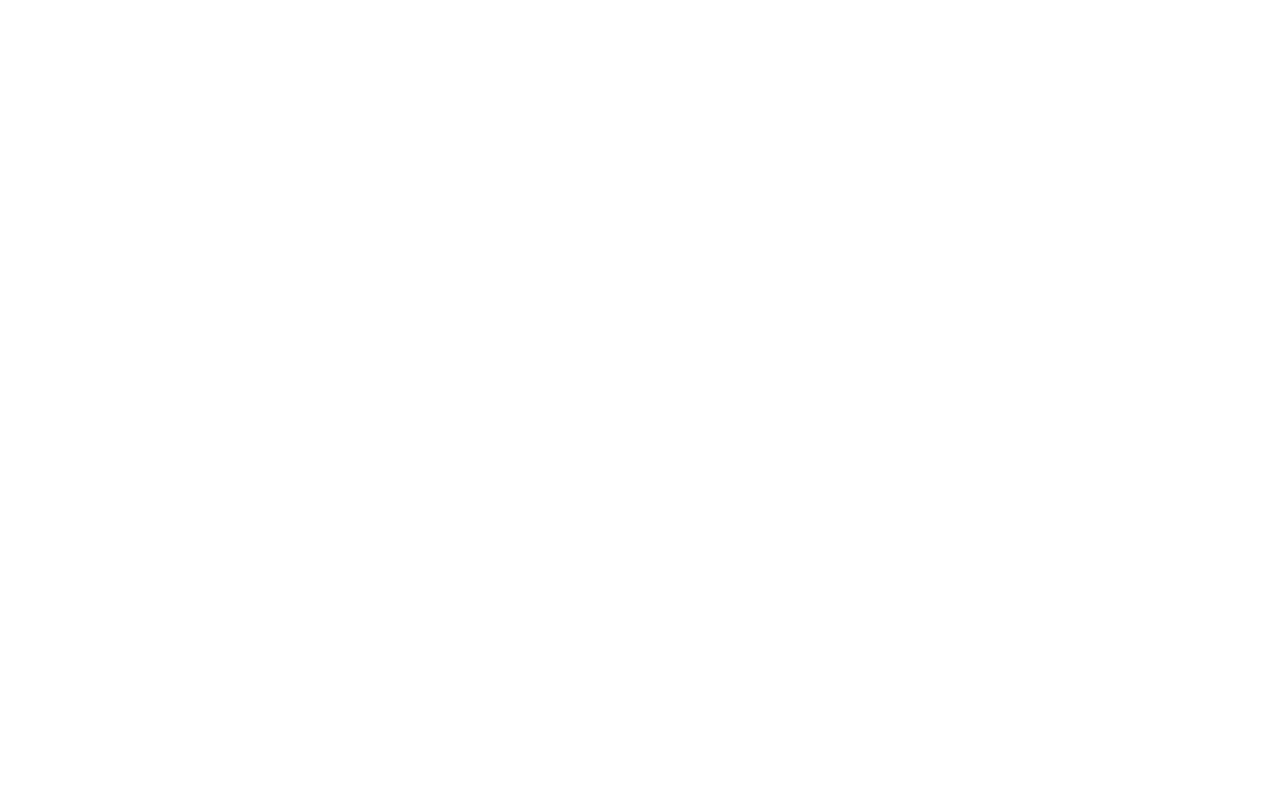
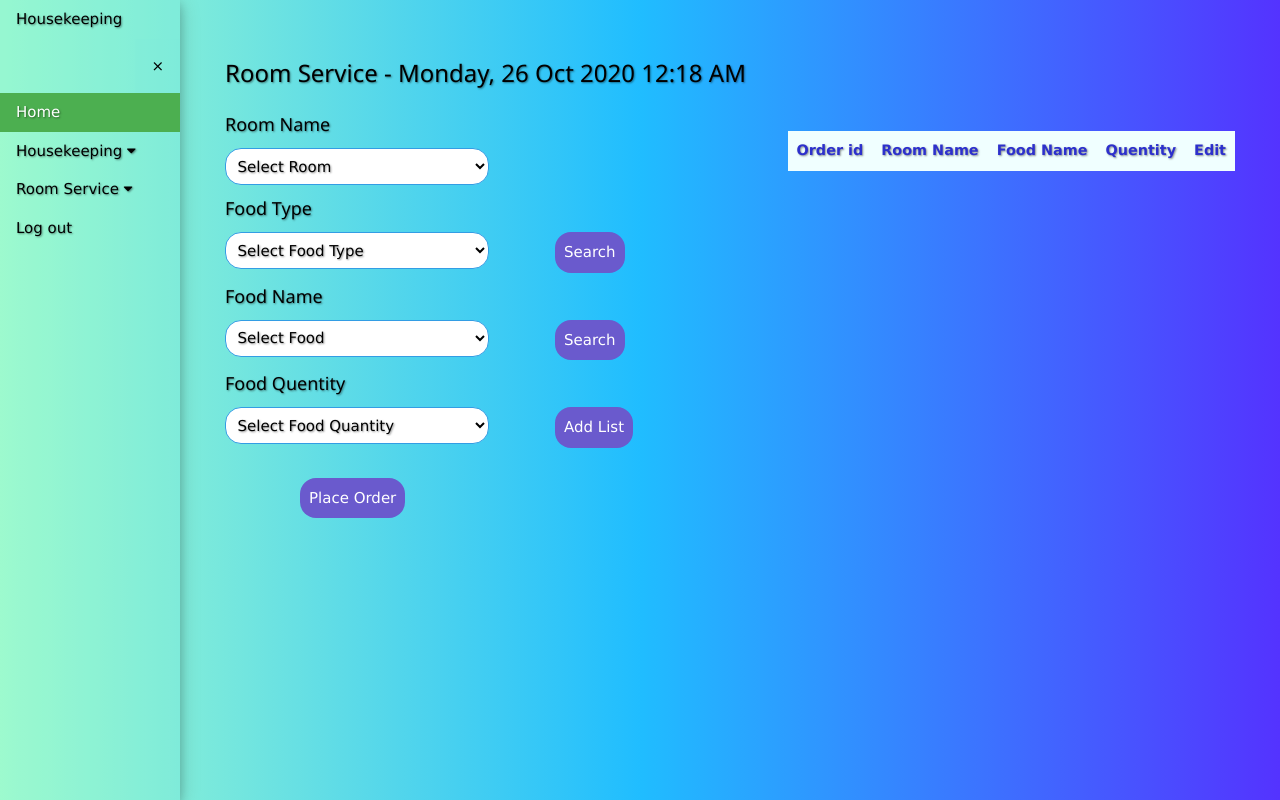
Before and after one commit to shuvra-matrix/-Housekeeping-Management-System-in-the-Hospitality-Industry, a Django app: page /room_service/ in a window 1280 px wide. Before the commit the page is empty. Run offline with Django 3.2, Linux system fonts and the light colour scheme; data comes from the database, SQL or seed files in the repository; both versions use the stored data as it was after the commit; lists and menus that the app fills with data are empty.

Commit message:
add room food service

```diff
--- a/hms/hms_app/admin.py
+++ b/hms/hms_app/admin.py
@@ -1,5 +1,5 @@
 from django.contrib import admin
-from hms_app.models import Admin, Housekeeper, Room_floor, Room, Room_details, Housekeeper_details, Housekeeper_room_visit,Staff,Food_type,Food_drinks,Food_quentity,Room_service
+from hms_app.models import Admin, Housekeeper, Room_floor, Room, Room_details, Housekeeper_details, Housekeeper_room_visit, Staff, Food_type, Food_drinks, Food_quentity, Room_service,Food_order_list
 # Register your models here.
 admin.site.register(Admin),
 admin.site.register(Housekeeper),
@@ -13,3 +13,4 @@ admin.site.register(Room_service),
 admin.site.register(Food_type),
 admin.site.register(Food_drinks),
 admin.site.register(Food_quentity),
+admin.site.register(Food_order_list),
--- a/hms/hms_app/urls.py
+++ b/hms/hms_app/urls.py
@@ -45,6 +45,7 @@ urlpatterns = [
      path("food/delete_food",views.add_food,name="delete_food"),
     path("food/update_quentity", views.add_food, name="edit_quentity"),
      path("food/delete_quentity",views.add_food,name="delete_quentity"),
+    path("room_service/place_order", views.place_order, name="place_order"),
 
 
 ]
--- a/hms/hms_app/views.py
+++ b/hms/hms_app/views.py
@@ -1,6 +1,6 @@
 from django.shortcuts import render,redirect
 from django.http import HttpResponse
-from hms_app.models import Admin, Food_type, Housekeeper, Room_floor, Room, Room_details, Housekeeper_details,Housekeeper_room_visit,Staff,Food_quentity,Food_drinks,Food_type,Room_service
+from hms_app.models import Admin, Food_type, Housekeeper, Room_floor, Room, Room_details, Housekeeper_details, Housekeeper_room_visit, Staff, Food_quentity, Food_drinks, Food_type, Room_service, Food_order_list
 from random import randint
 
 # Create your views here.
@@ -401,6 +401,7 @@ def food(request):
 
 
 def add_food(request):
+
     if request.method == "POST":
         if request.POST.get("add_food_type") == "add_food_type":
             add_food_type = "add_food_type"
@@ -507,4 +508,104 @@ def add_food(request):
 
 
 def room_service(request):
-    return render(request,"admins/add_room_service.html")
+    food_type = Food_type.objects.all()
+    room_details = Room.objects.all()
+    if request.method == "POST":
+        if request.POST.get("food_types") == "food_types":
+            del request.session['initial']
+            request.session["second_initial"] = "second_initial"
+            room_id = request.POST.get("room_id")
+            room_details = Room.objects.all().filter(room_id=room_id)
+            request.session["room_id"] = room_id
+            food_type_id = request.POST.get("food_type")
+            food_type_details = Food_type.objects.all().filter(id=food_type_id)
+            select_food = Food_drinks.objects.all().filter(food_type=food_type_id)
+            request.session['food_type_id'] = food_type_id
+            for i in food_type_details:
+                request.session['food_type_name'] = i.food_type
+            if request.session.has_key('room_id'):
+                room_id = request.session.get("room_id")
+                list_data = Food_order_list.objects.all().filter(room=room_id)
+            else:
+                list_data = None
+            my_dicts = {
+                "list_data": list_data,
+                "room_details": room_details,
+                "select_food":select_food,
+                "food_type_details": food_type_details,
+            }
+            return render(request, "admins/add_room_service.html", context=my_dicts)
+
+        elif request.POST.get("foods") == "foods":
+            del request.session["second_initial"]
+            food_id = request.POST.get("food")
+            request.session['food_drinks_id'] = food_id
+            room_id = request.session.get("room_id")
+            room_details = Room.objects.all().filter(room_id=room_id)
+            food_type_id = request.session.get("food_type_id")
+            food_details = Food_drinks.objects.all().filter(id=food_id)
+            food_type_details = Food_type.objects.all().filter(id=food_type_id)
+            for i in food_type_details:
+                food_quentity_details = Food_quentity.objects.all().filter(food_type=i.id)
+
+                request.session['foods'] = "foods"
+                request.session['third_initial'] = "third_initial"
+                if request.session.has_key('room_id'):
+                    room_id = request.session.get("room_id")
+                    list_data = Food_order_list.objects.all().filter(room=room_id)
+                else:
+                    list_data = None
+                dicts = {
+                    "list_data": list_data,
+                    "room_details": room_details,
+                    "food_type_details":food_type_details,
+                    "food_details": food_details,
+                    "food_quentity_details": food_quentity_details,
+
+                }
+
+                return render(request, "admins/add_room_service.html", context=dicts)
+
+        elif request.POST.get("food_quentity") == "food_quentity":
+            food_quentity_id = request.POST.get("foods_quentity")
+            room_id = request.session.get("room_id")
+            food_type_id = request.session.get('food_type_id')
+            food_id = request.session.get('food_drinks_id')
+            room_details = Room.objects.get(room_id=room_id)
+            food_details = Food_drinks.objects.get(id=food_id)
+            food_quentiry = Food_quentity.objects.get(id=food_quentity_id)
+            create_data = Food_order_list.objects.create(room=room_details,food_name=food_details,quentity=food_quentiry)
+
+            return redirect("/room_service")
+
+        elif request.POST.get("delete_list") == "delete_list":
+            list_id = request.POST.get("list_id")
+            delete_list = Food_order_list.objects.filter(id=list_id).delete()
+            return redirect("/room_service")
+
+    if request.session.has_key('room_id'):
+        room_id = request.session.get("room_id")
+        list_data = Food_order_list.objects.all().filter(room=room_id)
+    else:
+        list_data = None
+
+    my_dict = {
+        "list_data": list_data,
+        "room_details": room_details,
+        "food_type": food_type,
+    }
+
+    request.session['initial'] = "initial"
+    request.session['second_initial'] = "second_initial"
+    request.session['third_initial'] = "third_initial"
+    return render(request,"admins/add_room_service.html",context=my_dict)
+
+
+
+def place_order(request):
+    room_id = request.session.get("room_id")
+    list_data = Food_order_list.objects.all().filter(room=room_id).delete()
+    del request.session["room_id"]
+    del request.session['food_drinks_id']
+    del request.session['food_type_id']
+    return redirect("/room_service")
--- a/hms/templates/admins/add_food.html
+++ b/hms/templates/admins/add_food.html
@@ -151,7 +151,7 @@
                         <input type="text" value="{{i.food_type}}" name="food_type" class="input_class">
             </div>
             <div class="button_class">
-                <button onclick="return confirm('Are you sure you want to Add Food Types ?')" class="button-29" name="update" type="submit">Submit</button>
+                <button onclick="return confirm('Are you sure you want to Update Food Types ?')" class="button-29" name="update" type="submit">Update</button>
             </div>
          </div>
         <input type="hidden" name="updated_food_type" value="updated_food_type">
@@ -238,7 +238,7 @@
                     <input type="text" name="quentity" value="{{i.quentity}}" class="input_class">
                 </div>
                 <div class="button_class">
-                    <button onclick="return confirm('Are you sure you want to Add Quentity ?')" class="button-29" name="update" type="submit">Submit</button>
+                    <button onclick="return confirm('Are you sure you want to Update Quentity ?')" class="button-29" name="update" type="submit">Update</button>
                 </div>
          </div>
         <input type="hidden" name="updated_quentity" value="added_quentity">
--- a/hms/templates/admins/add_room_service.html
+++ b/hms/templates/admins/add_room_service.html
@@ -0,0 +1,175 @@
+{% extends 'admins/header.html' %}
+{% block body_block %}
+<div id="main" style="overflow: hidden; margin-left: 180px;">
+    <div class="w3-container w3-display-container">
+            <span title="open Sidebar" style="display: none;" id="openNav" class="w3-button w3-transparent w3-display-topleft w3-xlarge" onclick="w3_open()">☰</span>
+
+    </div>
+    <div class="room_main" style="overflow: auto;">
+        <div class="">
+            <h3>Room Service - Monday, 26 Oct 2020 12:18 AM</h3>
+        </div>
+
+
+     <div style="display: flex; flex-direction: row;">
+
+            <div style=" display: flex; flex-direction: column; flex: 10 30 ;position: relative; width: 100%; ">
+                 <div >
+                    <h5>Room Name</h5>
+                    <div style="display: flex;flex-direction: row;">
+                        <div style="width: 330px;">
+                        <form action="{% url 'hmsapp:room_service' %}" method="POST">
+                           {% csrf_token %}
+                            <select name="room_id" class="input_class">
+                                 {% if 'initial' in request.session %}
+                                    <option value="">Select Room</option>
+                                {% endif %}
+
+                                {% if 'room_id' in request.session %}
+                                    {% for i in room_details %}
+                                    <option value="{{i.room_id}}">{{i.room_name}}</option>
+                                    {% endfor %}
+                                {% endif %}
+                                    {% for i in room_details %}
+                                        <option value="{{i.room_id}}">{{i.room_name}}</option>
+                                    {% endfor %}
+                                </select>
+                            </div>
+                    </div>
+                </div>
+                <div >
+                    <h5>Food Type</h5>
+                    <div style="display: flex;flex-direction: row;">
+                        <div style="width: 330px;">
+                            <select name="food_type" class="input_class">
+                                 {% if 'initial' in request.session %}
+                                    <option value="">Select Food Type</option>
+                                    {% endif %}
+
+                                {% if 'food_type_id' in request.session %}
+                                    {% for i in food_type_details %}
+                                    <option value="{{i.id}}">{{i.food_type}}</option>
+                                    {% endfor %}
+                                {% endif %}
+                                    {% for i in food_type %}
+                                    <option value="{{i.id}}">{{i.food_type}}</option>
+                                    {% endfor %}
+                                </select>
+                            </div>
+                            <input type="hidden" name="food_types" value="food_types">
+                            <div>
+                                <button style="padding: .6rem; background-color: slateblue; border-radius: 16px; border: 0px; color: white;" type="submit">Search</button>
+                            </div>
+                        </form>
+                    </div>
+                </div>
+                <div >
+                    <h5>Food Name</h5>
+                    <div style="display: flex;flex-direction: row;">
+                        <div style="width: 330px;">
+                         <form action="{% url 'hmsapp:room_service' %}" method="POST">
+                             {% csrf_token %}
+                                <select name="food" class="input_class">
+                                    {% if 'second_initial' in request.session %}
+                                        <option value="">Select Food</option>
+                                    {% endif %}
+
+                                    {% if 'foods' in request.session %}
+                                    {% for i in food_details %}
+                                    <option value="{{i.id}}">{{i.food_name}}</option>
+                                    {% endfor %}
+                                    {% endif %}
+
+                                    {% if select_food %}
+                                    {% for i in select_food %}
+                                    <option value="{{i.id}}">{{i.food_name}}</option>
+                                    {% endfor %}
+                                    {% endif %}
+
+                                </select>
+
+                        </div>
+                        <div>
+                            <button style="padding: .6rem; background-color: slateblue; border-radius: 16px; border: 0px; color: white;" type="submit">Search</button>
+                        </div>
+                         <input type="hidden" name="foods" value="foods">
+                    </div>
+                    </form>
+                </div>
+                <div>
+                    <h5>Food Quentity</h5>
+                    <div style="display: flex;flex-direction: row;">
+                              <div style="width: 330px;">
+                         <form action="{% url 'hmsapp:room_service' %}" method="POST">
+                             {% csrf_token %}
+                                <select name="foods_quentity" class="input_class">
+                                    {% if 'third_initial' in request.session %}
+                                        <option value="">Select Food Quantity</option>
+                                    {% endif %}
+
+                                    {% if food_quentity_details %}
+                                    {% for i in food_quentity_details %}
+                                    <option value="{{i.id}}">{{i.quentity}}</option>
+                                    {% endfor %}
+                                    {% endif %}
+
+                                </select>
+
+                        </div>
+                        <div>
+                            <button style="padding: .6rem; background-color: slateblue; border-radius: 16px; border: 0px; color: white;" type="submit">Add List</button>
+                        </div>
+                    </div>
+                    <input type="hidden" name="food_quentity" value="food_quentity">
+                </form>
+                </div>
+                <form action="{% url 'hmsapp:place_order' %}" method="POST">
+                     {% csrf_token %}
+                <div style="margin-top: 2rem; margin-left: 5rem;">
+                    <button onclick="return confirm('Are you sure you want to place order?')" style="padding: .6rem; background-color: slateblue; border-radius: 16px; border: 0px; color: white;" type="submit">Place Order</button>
+                </div>
+                </form>
+
+            </div>
+        <div>
+        <div class="room_table" style="display: flex; flex: 20 30; overflow: auto;" >
+            <table class="table_class">
+                <thead class="table_head">
+                    <th>Order id</th>
+                    <th>Room Name</th>
+                    <th>Food Name</th>
+                    <th>Quentity</th>
+                    <th>Edit</th>
+                </thead>
+                <tbody>
+                  {% if list_data %}
+                  {% for l in list_data %}
+                    <tr>
+
+                        <td>{{l.id}}</td>
+                        <td>{{l.room.room_name}}</td>
+                        <td>{{l.food_name.food_name}}</td>
+                        <td>{{l.quentity.quentity}}</td>
+                        <td style="width: 2rem;">
+
+                            <form action="{% url 'hmsapp:room_service' %}" method="POST">
+                            {% csrf_token %}
+                                <input type="hidden" value="delete_list" name="delete_list">
+                                <input type="hidden" name="list_id" value="{{l.id}}">
+                                <button onclick="return confirm('Are you sure you want to delete?')" type="submit" class="click_button" style="width: 2.06rem;">&#x274C;</button>
+                            </form>
+
+                        </td>
+                    </tr>
+                    {% endfor %}
+                    {% endif%}
+                </tbody>
+            </table>
+        </div>
+    </div>
+  </div>
+</div>
+</div>
+ </body>
+ </html>
+{% endblock %}
```
Also changed, not shown: hms/hms_app/models.py (+7 -0 lines), hms/db.sqlite3, hms/hms_app/migrations/0019_room_service_time.py (added), hms/hms_app/migrations/0020_food_order_list.py (added).
